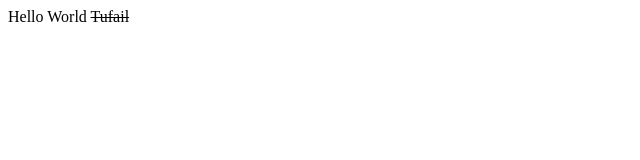
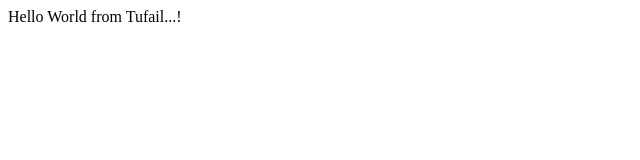
Before and after one commit to TufailChukhtai/bootcam, a plain HTML site: page index.html in a window 1280 px wide. Shown: the full height of the page, 0-640 px from the left. Drawn offline with Linux system fonts and the light colour scheme.

Commit message:
name updated

```diff
--- a/index.html
+++ b/index.html
@@ -5,7 +5,7 @@
 </head>
 <body>
     <div>
-        Hello World <s>Tufail</s>
+        Hello World from Tufail...!
     </div>
 </body>
 </html>
```
